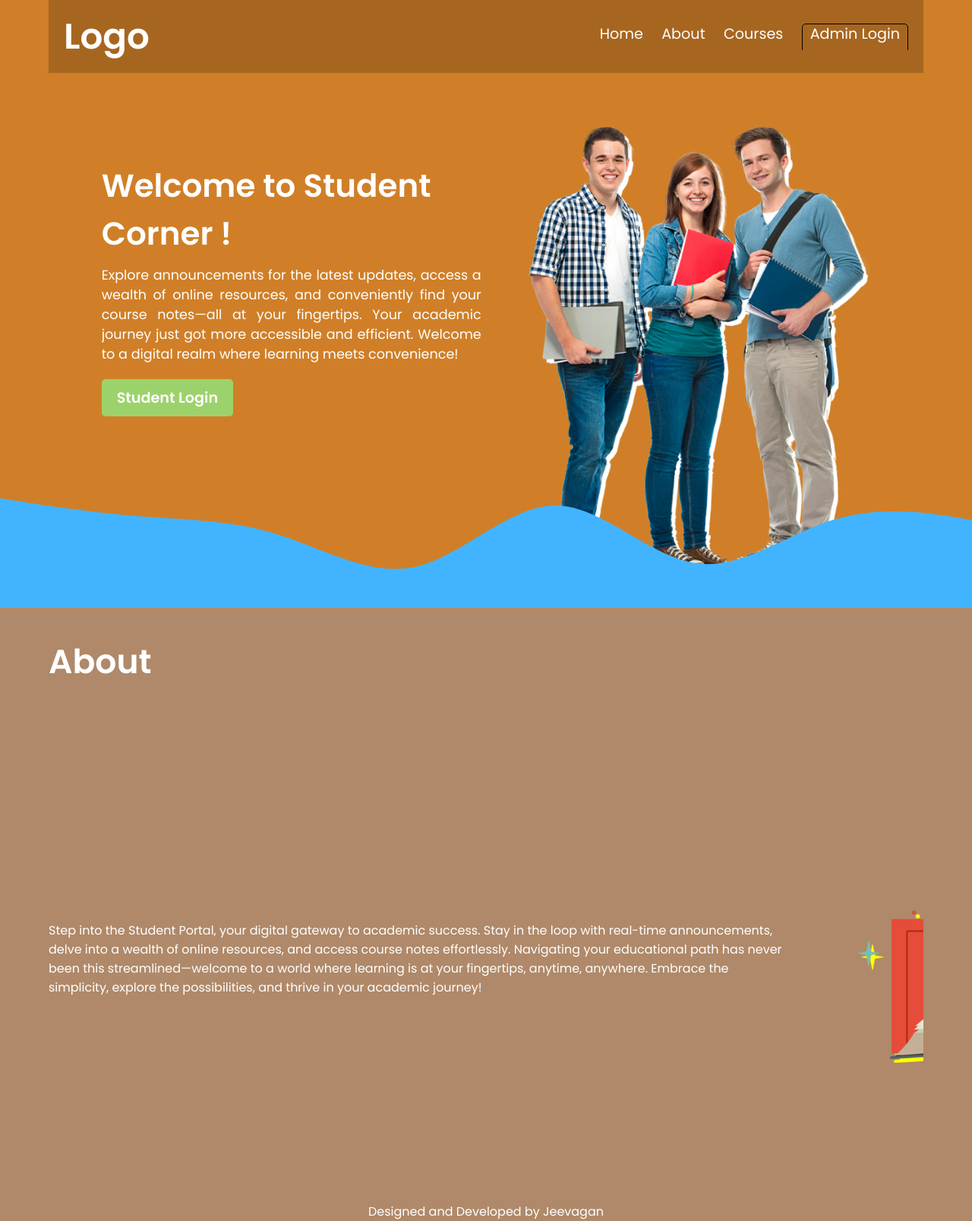
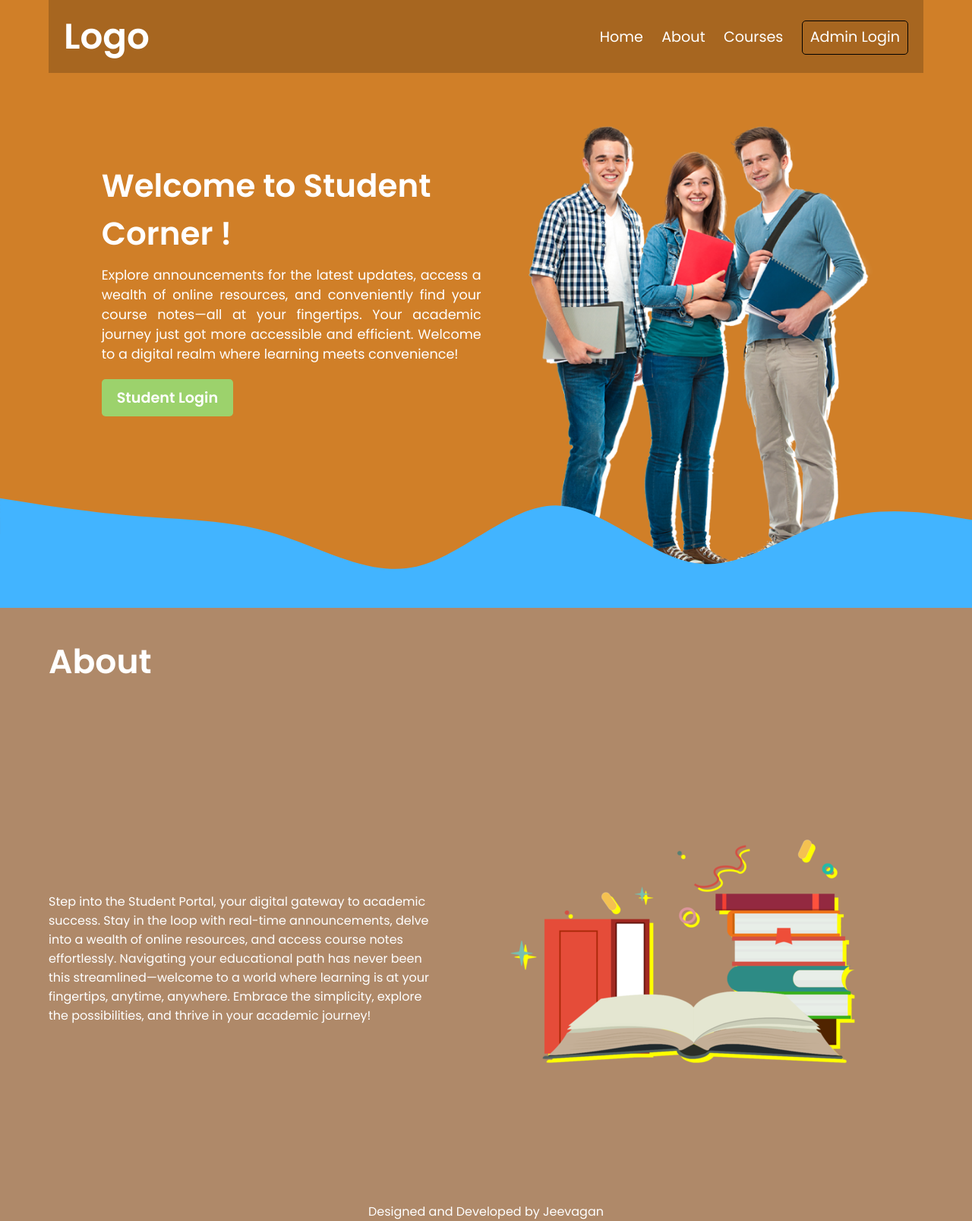
Before and after one commit to Jeevagan-dev/Mec-student, a PHP site: page / in a window 1280 px wide. Shown: the whole page at 76% size. Run offline with PHP 8.4, Linux system fonts and the light colour scheme.

Commit message:
Update styles.css

```diff
--- a/styles.css
+++ b/styles.css
@@ -8,7 +8,6 @@ html{
     padding: 0;
     box-sizing: border-box;
     font-family: 'Poppins', sans-serif;
-    overflow: hidden;
 }
 
 
```
